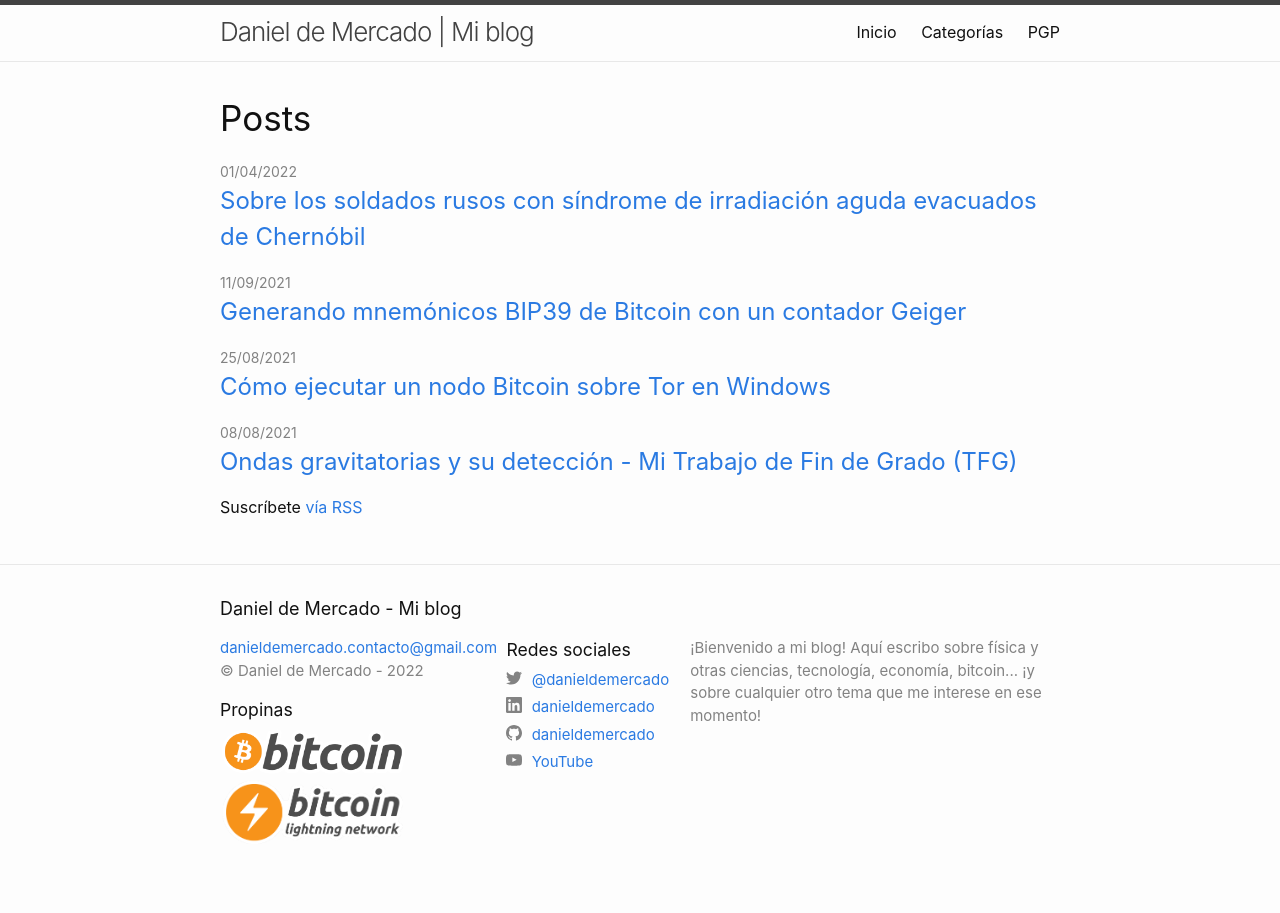
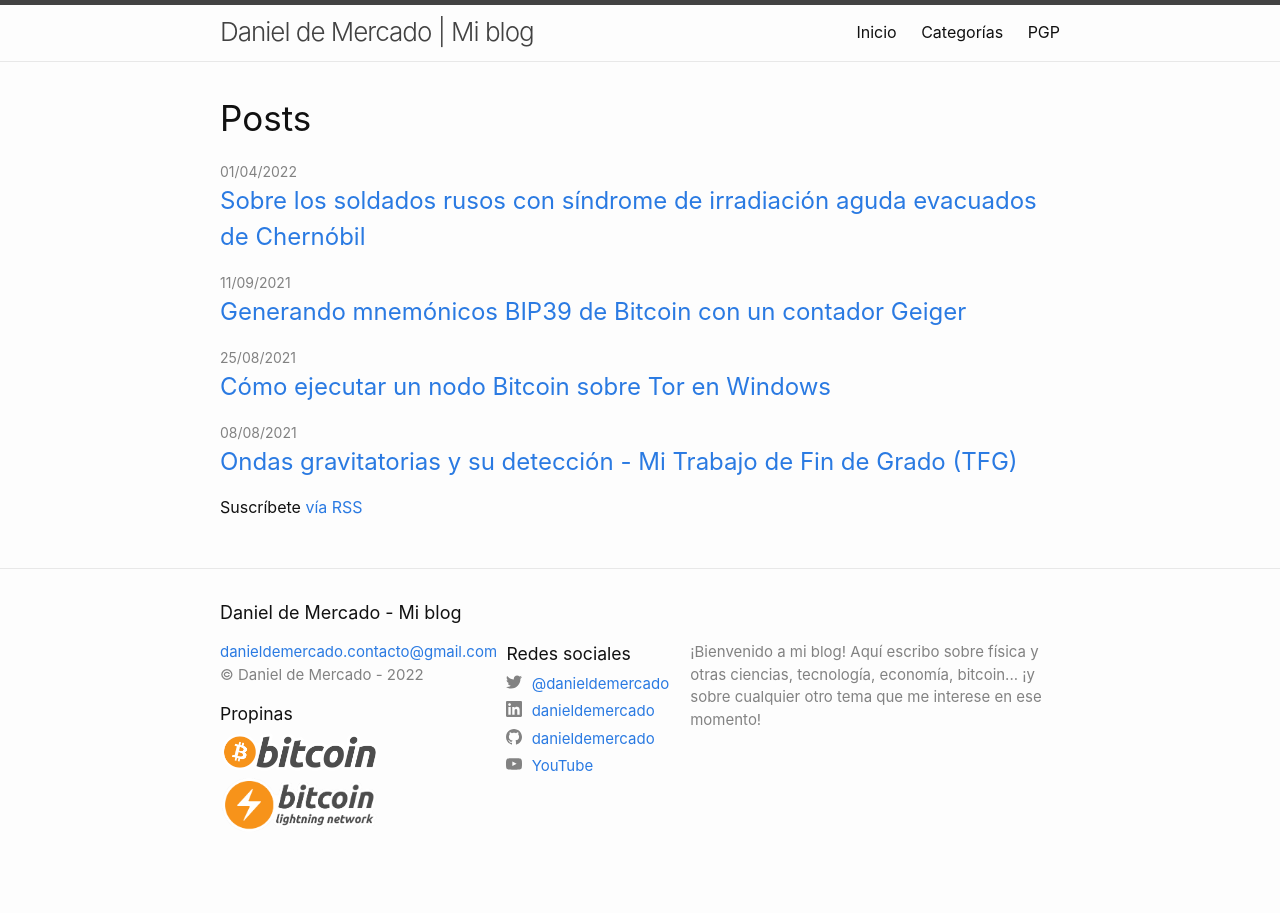
Before and after one commit to danieldemercado/mi-blog, a Jekyll site: the page built from index.markdown, in a window 1280 px wide. Built offline with Jekyll 4.4.1, drawn with Linux system fonts in a browser that asks for light colours.

Commit message:
Reducción del tamaño de los botones para propinas.

```diff
--- a/_sass/minima/_layout.scss
+++ b/_sass/minima/_layout.scss
@@ -131,7 +131,7 @@
   list-style: none;
   margin-left: 0;
   img {
-    width: 140pt;
+    width: 120pt;
     margin-bottom: 3.5pt;
   }
 }
```
